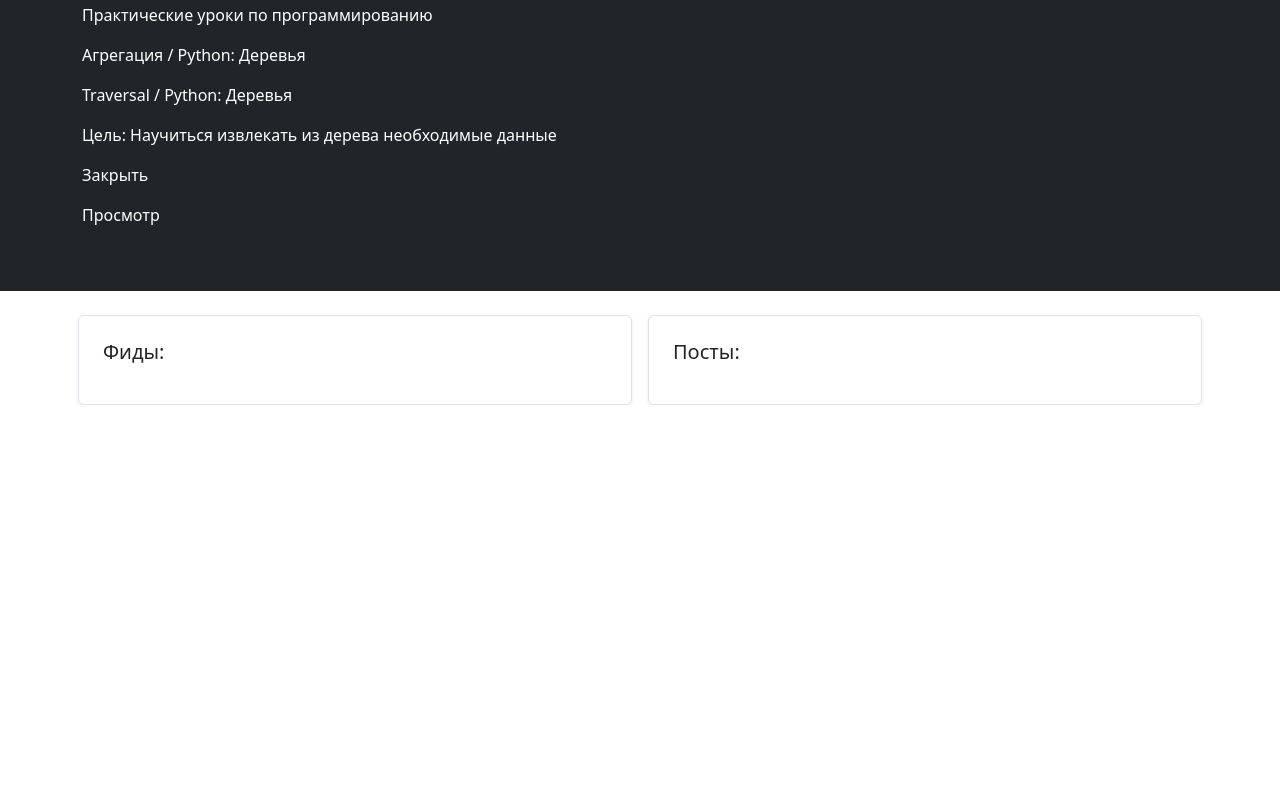
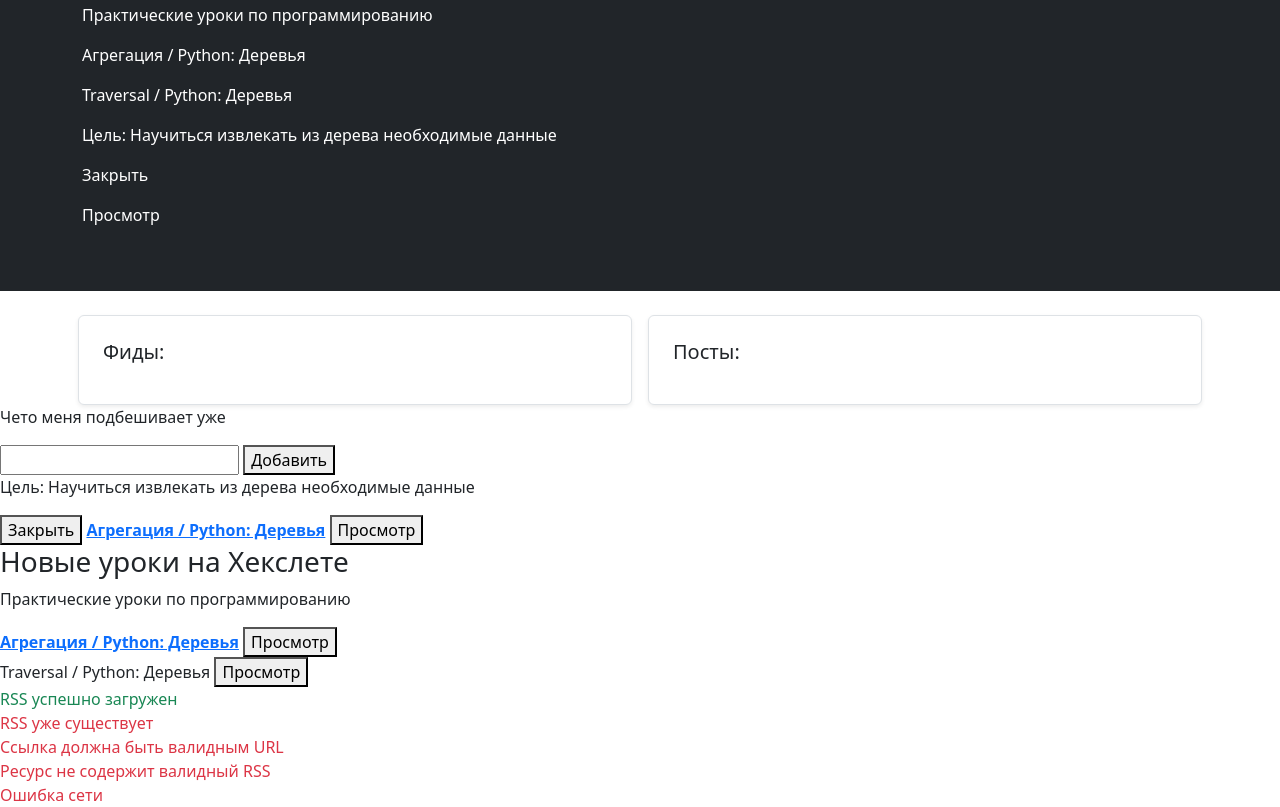
Before and after one commit to Ksuniqum23/frontend-project-11_OLD, a website built with webpack: page index.html in a window 1280 px wide. Shown: the part 550-1357 px from the top of the page. Before the commit the page ends 955 px from the top, so only its background shows below. Built offline with nearby package versions, Linux system fonts and the light colour scheme.

Commit message:
brake tests -2

```diff
--- a/index.html
+++ b/index.html
@@ -91,6 +91,62 @@
         </div>
     </div>
 
+<p>Чето меня подбешивает уже</p>
+    <!-- Дополнительные элементы для прохождения тестов -->
+    <div class="fw-bold"></div>
+    <input aria-label="url" type="text">
+    <button type="submit">Добавить</button>
+    <div class="modal-body">
+        <p>Цель: Научиться извлекать из дерева необходимые данные</p>
+    </div>
+    <button>Закрыть</button>
+    <a class="fw-bold">Агрегация / Python: Деревья</a>
+    <button>Просмотр</button>
 
+    <!-- Структура для фидов и постов -->
+    <div class="feeds-container">
+        <div class="feed">
+            <h3>Новые уроки на Хекслете</h3>
+            <p>Практические уроки по программированию</p>
+        </div>
+        <div class="posts-container">
+            <div class="post">
+                <a class="fw-bold">Агрегация / Python: Деревья</a>
+                <button>Просмотр</button>
+            </div>
+            <div class="post">
+                <a>Traversal / Python: Деревья</a>
+                <button>Просмотр</button>
+            </div>
+        </div>
+    </div>
+
+    <!-- Модальное окно -->
+    <div class="modal show">
+        <div class="modal-dialog">
+            <div class="modal-content">
+                <div class="modal-header">
+                    <h5 class="modal-title">Агрегация / Python: Деревья</h5>
+                    <button class="btn-close">Закрыть</button>
+                </div>
+                <div class="modal-body">
+                    <p>Цель: Научиться извлекать из дерева необходимые данные</p>
+                </div>
+                <div class="modal-footer">
+                    <a href="#" target="_blank" rel="noopener noreferrer">Читать полностью</a>
+                    <button class="btn btn-secondary">Закрыть</button>
+                </div>
+            </div>
+        </div>
+    </div>
+
+    <!-- Сообщения об ошибках и статусах -->
+    <div class="feedback">
+        <div class="text-success">RSS успешно загружен</div>
+        <div class="text-danger">RSS уже существует</div>
+        <div class="text-danger">Ссылка должна быть валидным URL</div>
+        <div class="text-danger">Ресурс не содержит валидный RSS</div>
+        <div class="text-danger">Ошибка сети</div>
+    </div>
 </body>
 </html>
```
